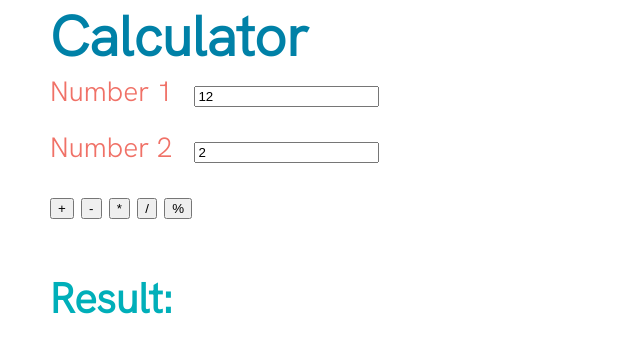
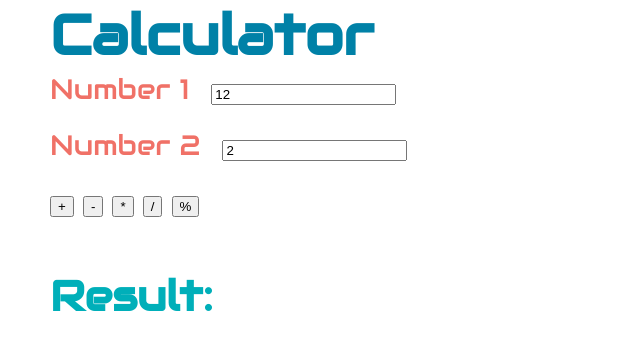
Before and after one commit to Jault1/software-2.5-js-dom, a plain HTML site: page index.html in a window 1280 px wide. Shown: the whole page, without its empty margins (0-640 px from the left). Drawn offline with Linux system fonts and the light colour scheme.

Commit message:
Updated fonts

```diff
--- a/index.html
+++ b/index.html
@@ -10,6 +10,9 @@
     <link rel="preconnect" href="https://fonts.googleapis.com">
     <link rel="preconnect" href="https://fonts.gstatic.com" crossorigin>
     <link href="https://fonts.googleapis.com/css2?family=Hanken+Grotesk:wght@300&display=swap" rel="stylesheet">
+    <style>
+        @import url('https://fonts.googleapis.com/css2?family=Audiowide&family=Hanken+Grotesk:wght@300&display=swap');
+    </style>
 </head>
 <body>
     <div>
--- a/style.css
+++ b/style.css
@@ -16,7 +16,9 @@
 body {
     margin: 0;
     font-size: 28px;
-    font-family: 'Hanken Grotesk', sans-serif;
+    /* font-family: 'Trebuchet MS', Arial, Tahoma, Verdana, Helvetica, sans-serif; */
+    font-family: 'Audiowide', cursive;
+    /* font-family: 'Hanken Grotesk', sans-serif; */
     color: #00afb9;
     Padding-left: 50px;
 }
```
